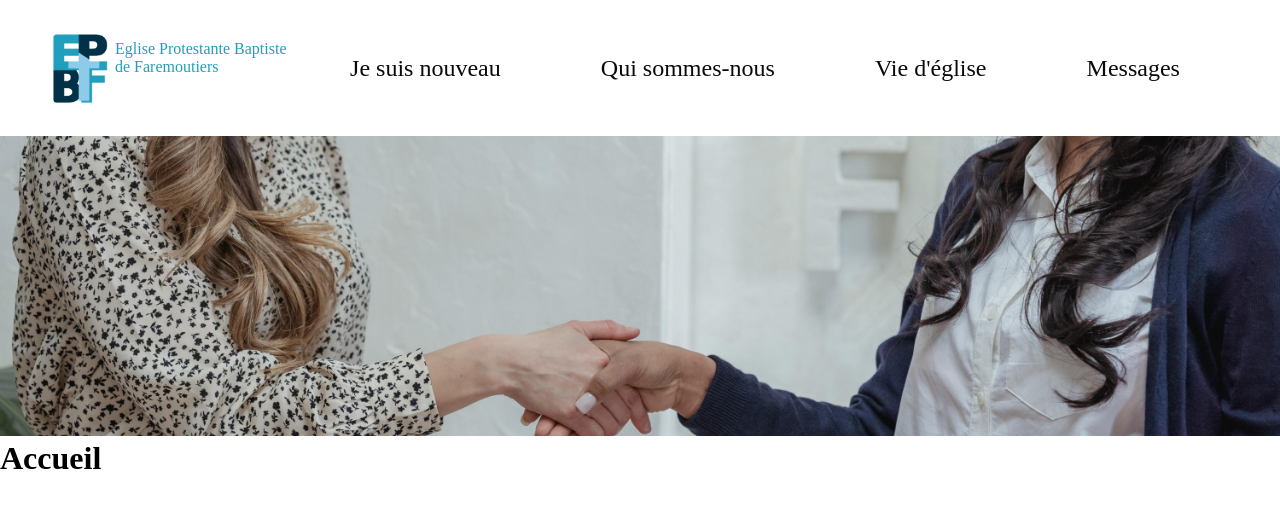
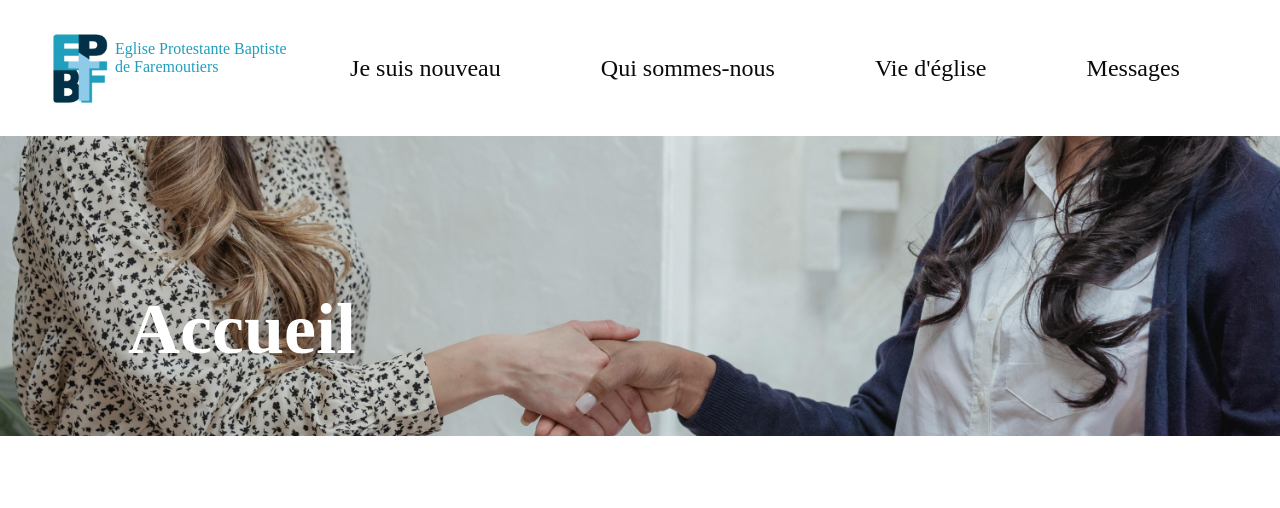
Before and after one commit to MarieRodiet/epbf, a React (Create React App) app in the folder epbf/: page / in a window 1280 px wide. Shown: the top 508 px of the page. Built offline with nearby package versions, Linux system fonts and the light colour scheme.

Commit message:
fix title on bandeau

```diff
--- a/epbf/src/style/components/bandeau.scss
+++ b/epbf/src/style/components/bandeau.scss
@@ -1,10 +1,35 @@
 .bandeau {
+	position: relative;
+	color: white;
 	&-img {
 		object-fit: cover;
-		object-position: 20% 80%;
 		height: 300px;
 		width: 100%;
+
+		object-position: 20% 80%;
+		@media (min-width: map-get($breakpoints, tablet)) {
+			object-position: 20% 70%;
+		}
+
+		@media (min-width: map-get($breakpoints, desktop)) {
+			object-position: 20% 80%;
+		}
 	}
 	&-titre {
+		position: absolute;
+		top: 50%;
+		width: 500px;
+
+		left: 5%;
+		@include typo-size($main_font, map-get($font-sizes, xl));
+
+		@media (min-width: map-get($breakpoints, tablet)) {
+			left: 10%;
+			@include typo-size($main_font, map-get($font-sizes, xl));
+		}
+
+		@media (min-width: map-get($breakpoints, desktop)) {
+			@include typo-size($main_font, map-get($font-sizes, xxl));
+		}
 	}
 }
```
